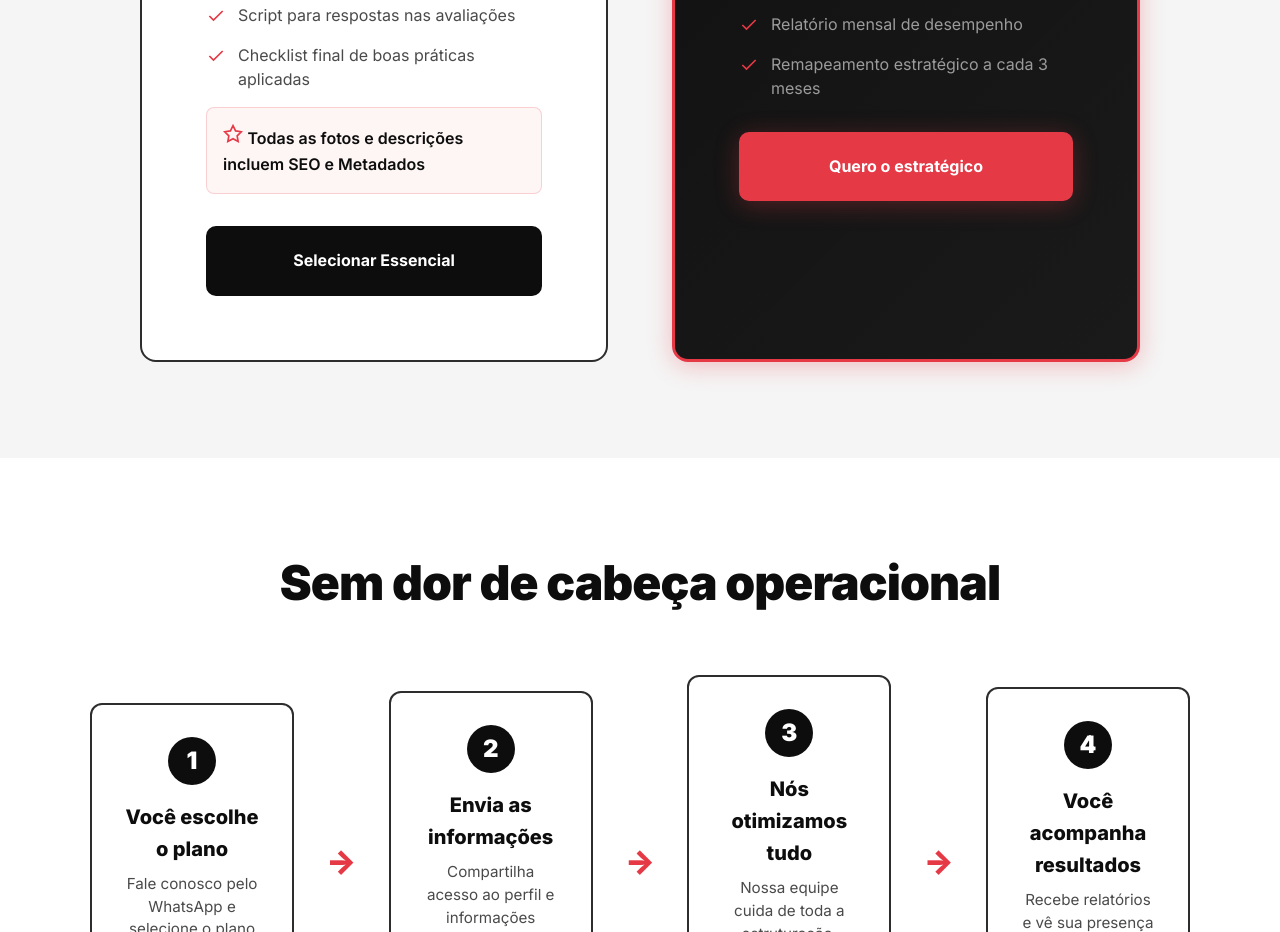
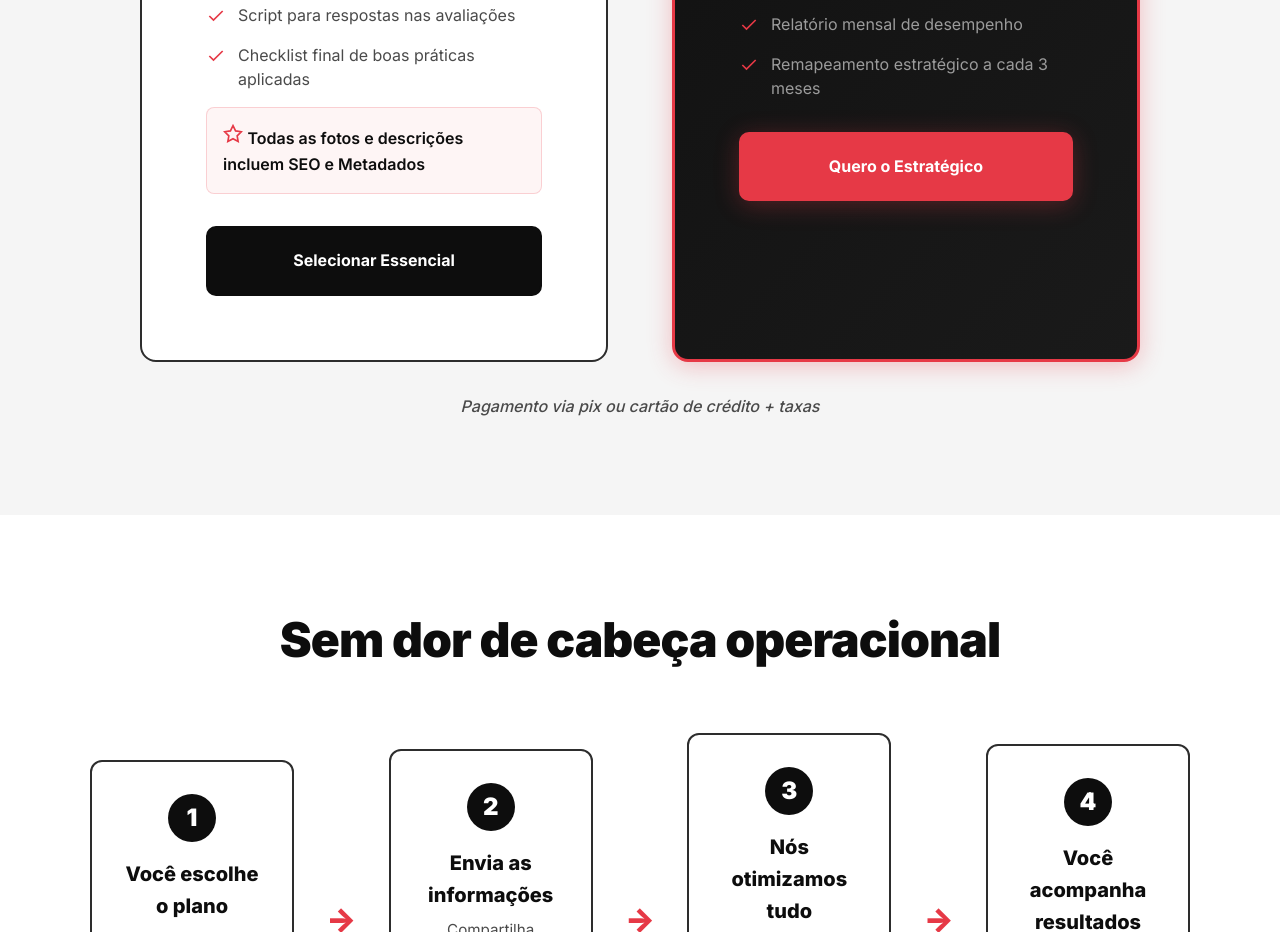
Before and after one commit to BMS-Google-My-Business/Otimizacao-do-Google-meu-Negocio, a plain HTML site: page index.html in a window 1280 px wide. Shown: the part 5169-6101 px from the top of the page. Drawn offline with nearby package versions, Linux system fonts and the light colour scheme.

Commit message:
Pagameno+taxas

```diff
--- a/index.html
+++ b/index.html
@@ -461,10 +461,11 @@
                         </div>
                     </div>
                     <a href="https://wa.me/5516981005730?text=Olá! Tenho interesse no plano Estratégico Recorrente de otimização GMN" class="btn-pricing btn-pricing-featured" target="_blank">
-                        Quero o estratégico
+                        Quero o Estratégico
                     </a>
                 </div>
             </div>
+            <p style="text-align: center; font-size: 1rem; color: var(--color-gray); font-style: italic; font-weight: 500; margin-top: var(--spacing-md);">Pagamento via pix ou cartão de crédito + taxas</p>
         </div>
     </section>
 
```
